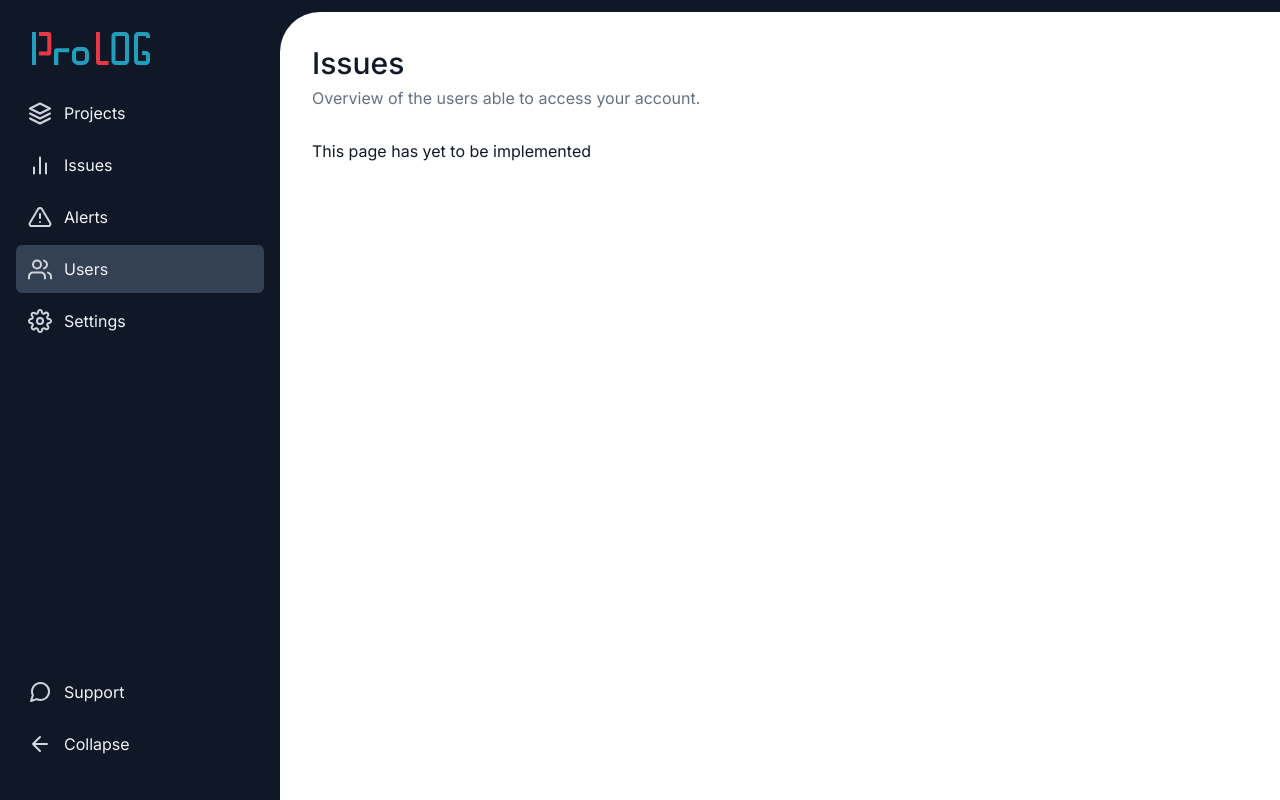
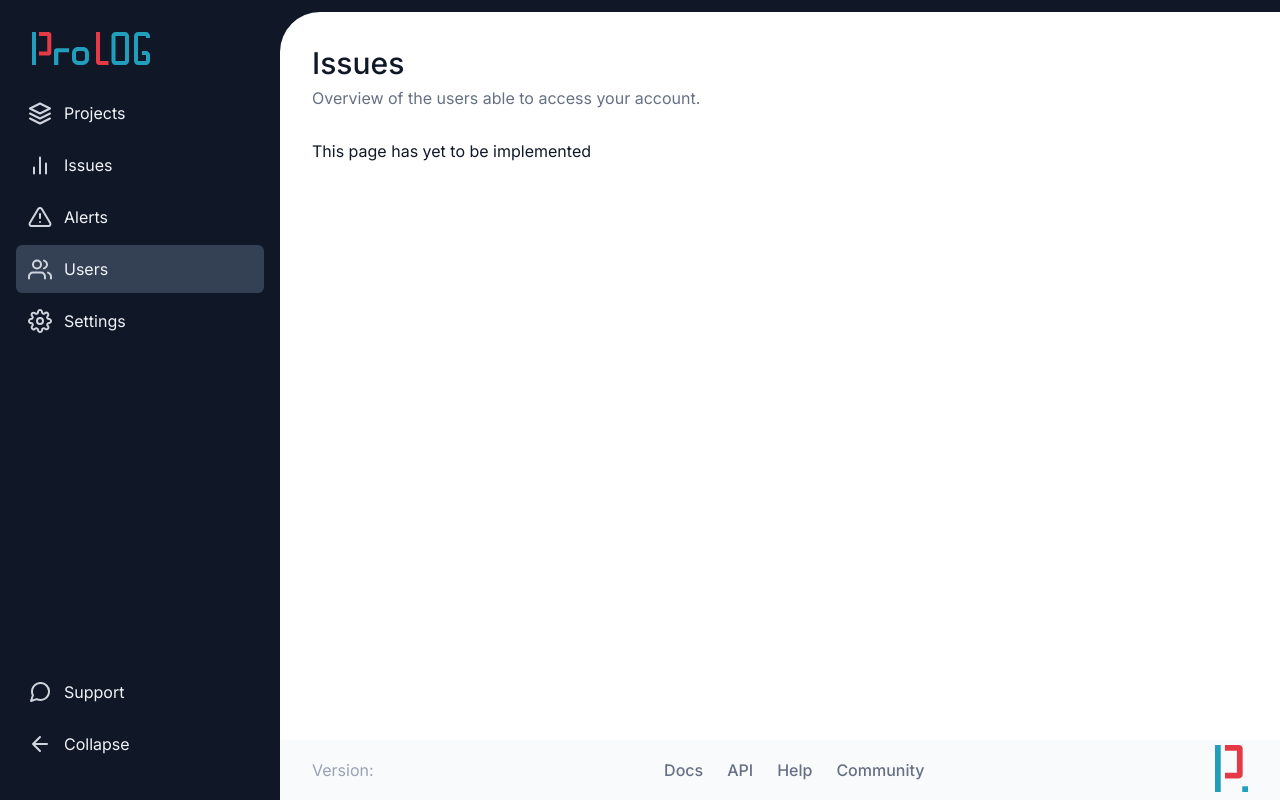
Before and after one commit to profydev/prolog-app-naobot, a Next.js app: page /dashboard/users in a window 1280 px wide. Built offline with nearby package versions, Linux system fonts and the light colour scheme.

Commit message:
new footer component matching figma

```diff
--- /dev/null
+++ b/features/layout/footer/footer.module.scss
@@ -0,0 +1,61 @@
+@use "@styles/color";
+@use "@styles/space";
+@use "@styles/font";
+@use "@styles/breakpoint";
+@use "@styles/z-index";
+@use "@styles/misc";
+
+.footer {
+  width: 100%;
+  background-color: color.$gray-50;
+  height: misc.$footer-height-mobile;
+  display: flex;
+  flex-direction: column;
+  justify-content: flex-start;
+
+  @media (min-width: breakpoint.$desktop) {
+    height: misc.$footer-height;
+    flex-direction: row;
+    align-items: center;
+    justify-content: space-between;
+  }
+}
+
+.logo {
+  width: 33px;
+}
+
+.footerArea {
+  padding: space.$s2 0;
+  text-align: center;
+
+  @media (min-width: breakpoint.$desktop) {
+    padding: 0 space.$s8;
+  }
+}
+
+.navList {
+  list-style: none;
+  padding: 0;
+  margin: 0;
+}
+
+.navItem {
+  display: inline-block;
+  padding: space.$s3;
+}
+
+.navAnchor {
+  font: font.$text-md-medium;
+  color: color.$gray-500;
+  text-decoration: none;
+}
+
+.versionText {
+  color: color.$gray-400;
+  font: font.$text-md-regular;
+
+  @media (min-width: breakpoint.$desktop) {
+    order: -1;
+  }
+}
--- /dev/null
+++ b/features/layout/footer/footer.tsx
@@ -0,0 +1,48 @@
+import getConfig from "next/config";
+import styles from "./footer.module.scss";
+import classNames from "classnames";
+
+const footerItems = [
+  {
+    text: "Docs",
+    href: "#",
+  },
+  {
+    text: "API",
+    href: "#",
+  },
+  {
+    text: "Help",
+    href: "#",
+  },
+  {
+    text: "Community",
+    href: "#",
+  },
+];
+
+const { publicRuntimeConfig } = getConfig();
+
+export function Footer() {
+  return (
+    <footer className={styles.footer}>
+      <nav className={styles.footerArea}>
+        <ul className={styles.navList}>
+          {footerItems.map((footerItem, index) => (
+            <li key={index} className={styles.navItem}>
+              <a href={footerItem.href} className={styles.navAnchor}>
+                {footerItem.text}
+              </a>
+            </li>
+          ))}
+        </ul>
+      </nav>
+      <div className={styles.footerArea}>
+        <img src="/icons/logo-small.svg" alt="logo" className={styles.logo} />
+      </div>
+      <div className={classNames(styles.versionText, styles.footerArea)}>
+        Version: {publicRuntimeConfig.version}
+      </div>
+    </footer>
+  );
+}
--- a/features/layout/page-container/page-container.module.scss
+++ b/features/layout/page-container/page-container.module.scss
@@ -16,16 +16,20 @@
 
 .main {
   flex: 1;
+  display: flex;
+  flex-direction: column;
 }
 
 .contentContainer {
-  min-height: calc(100vh - 2 * space.$s8 - misc.$header-height);
+  min-height: calc(
+    100vh - 2 * space.$s8 - misc.$header-height - misc.$footer-height-mobile
+  );
   margin-top: misc.$header-height;
   padding: space.$s8 space.$s3;
   background: white;
 
   @media (min-width: breakpoint.$desktop) {
-    min-height: calc(100vh - space.$s3 - 2 * space.$s8);
+    min-height: calc(100vh - space.$s3 - 2 * space.$s8 - misc.$footer-height);
     margin-top: space.$s3;
     padding: space.$s8;
     border-top-left-radius: space.$s10;
--- a/features/layout/page-container/page-container.tsx
+++ b/features/layout/page-container/page-container.tsx
@@ -1,6 +1,7 @@
 import Head from "next/head";
 import { SidebarNavigation } from "../sidebar-navigation";
 import styles from "./page-container.module.scss";
+import { Footer } from "../footer/footer";
 
 type PageContainerProps = {
   children: React.ReactNode;
@@ -26,6 +27,7 @@ export function PageContainer({ children, title, info }: PageContainerProps) {
           <div className={styles.info}>{info}</div>
           {children}
         </div>
+        <Footer />
       </main>
     </div>
   );
--- a/next.config.js
+++ b/next.config.js
@@ -1,9 +1,14 @@
+import { version } from './package.json';
+
 /** @type {import('next').NextConfig} */
 const nextConfig = {
+  publicRuntimeConfig: {
+    version,
+  },
   reactStrictMode: true,
   images: {
     domains: ["prolog-api.profy.dev"],
   },
 };
 
-module.exports = nextConfig;
+export default nextConfig;
--- a/styles/misc.scss
+++ b/styles/misc.scss
@@ -1 +1,3 @@
 $header-height: 4rem;
+$footer-height: 60px;
+$footer-height-mobile: 177px;
```
